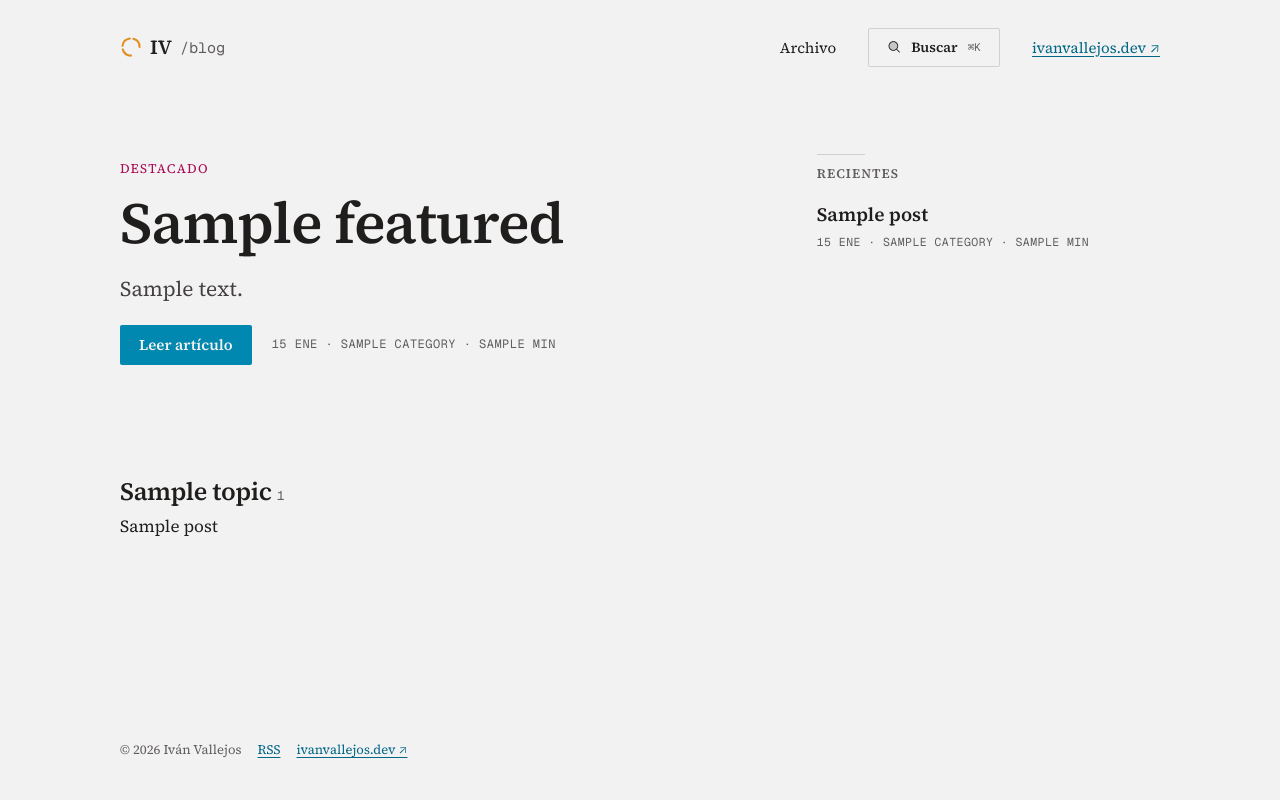
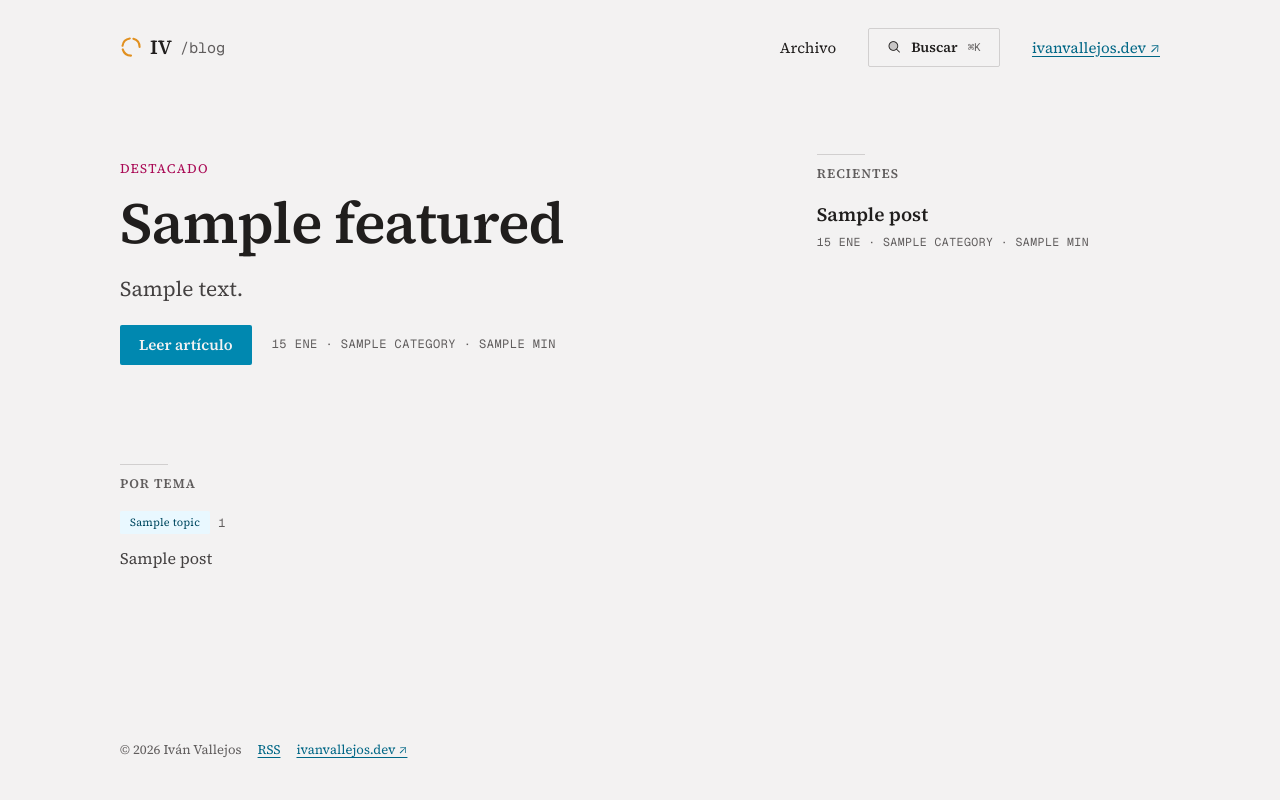
Before and after one commit to ivanvallejoss/blog, a FastAPI app: template app/templates/index.html in a window 1280 px wide. Run offline with FastAPI, Linux system fonts and the light colour scheme; the template is opened without the code that fills it: most values are stand-ins (such as "Sample title", 1, 10 or a date in 2020).

Commit message:
feat(home): label the topic blocks «Por tema» and show each topic with the article's tag
The section gets its own label and rule, like Recientes. Each topic opens
with the same tag as the article header (new topic_tag macro, used in both)
and its count in mono; its posts read as a compact list, lighter than a
Recientes row. «Por tema» / «By topic» added to the dictionary. Mobile
still hides the section, as before.

Co-Authored-By: Claude Opus 5.5 <noreply@anthropic.com>

```diff
--- a/app/i18n.py
+++ b/app/i18n.py
@@ -90,6 +90,7 @@ STRINGS: dict[str, dict[str, str]] = {
         "error_body": "Error inesperado. Intentá de nuevo en unos segundos; si sigue pasando, avisame.",
         "back_home": "Volver al inicio",
         "see_topic": "Ver los {n}",
+        "by_topic": "Por tema",  # rótulo de los bloques por tema de la portada (ventana 7)
         "empty_topic_title": "Todavía no hay posts sobre este tema",
         "empty_topic_body": "Probá con otro tema o mirá el archivo completo.",
         "load_failed": "No se pudo cargar el contenido.",
@@ -194,6 +195,7 @@ STRINGS: dict[str, dict[str, str]] = {
         "error_body": "Unexpected error. Try again in a few seconds; if it keeps happening, let me know.",
         "back_home": "Back to home",
         "see_topic": "See all {n}",
+        "by_topic": "By topic",
         "empty_topic_title": "No posts on this topic yet",
         "empty_topic_body": "Try another topic or browse the full archive.",
         "load_failed": "Couldn't load the content.",
--- a/app/templates/index.html
+++ b/app/templates/index.html
@@ -1,5 +1,5 @@
 {% extends "base.html" %}
-{% from "partials/posts.html" import post_url, post_meta, post_row, empty_state, lang_empty_state with context %}
+{% from "partials/posts.html" import post_url, post_meta, post_row, topic_tag, empty_state, lang_empty_state with context %}
 
 {% block content %}
 {% if featured %}
@@ -32,12 +32,18 @@
 
   {% if topics %}
   {# Bloques por tema (solo desktop). Todos los temas con posts, de más a menos
-     posts, en filas de tres. Cada bloque muestra hasta tres títulos; si hay
-     más, un link al tema con el total. #}
-  <section class="topics desktop-only" aria-label="{{ t.topics }}">
+     posts, en filas de tres. Cada bloque abre con la etiqueta del tema (la
+     misma de la cabecera del artículo) y su cantidad, y lista hasta tres
+     títulos en forma compacta; si hay más, un link al tema con el total. #}
+  <section class="topics desktop-only" aria-labelledby="topics-label">
+    <h2 class="section-label section-rule topics__label" id="topics-label">{{ t.by_topic }}</h2>
+    <div class="topics__grid">
       {% for topic in topics %}
       <div class="topic">
-      <h3 class="topic__title"><a href="{{ url_for('get_category', category_slug=topic.slug) }}">{{ topic | topic(lang) }}</a> <span class="topic__count">{{ topic.count }}</span></h3>
+        <h3 class="topic__head">
+          {{ topic_tag(topic) }}
+          <span class="topic__count"><span aria-hidden="true">{{ topic.count }}</span><span class="visually-hidden">{{ t | plural("posts", topic.count) }}</span></span>
+        </h3>
         <ul class="list-reset topic__list">
           {% for post in topic.posts[:3] %}
           <li><a class="topic__post" href="{{ post_url(post) }}">{{ post.title }}</a></li>
@@ -48,6 +54,7 @@
         {% endif %}
       </div>
       {% endfor %}
+    </div>
   </section>
   {% endif %}
 </div>
--- a/app/templates/partials/posts.html
+++ b/app/templates/partials/posts.html
@@ -5,6 +5,9 @@
 
   post_url(post)          URL del post.
   post_meta(post)         «14 NOV · concurrencia · 12 min» (el template pone .meta-mono).
+  topic_tag(topic, class) etiqueta de tema (.tag.tag-accent) con link a su archivo. La
+                          misma en la cabecera del artículo y en los bloques por tema
+                          de la portada. `class` opcional, antes de .hit.
   post_row(post, class)   fila de lista: link en bloque con título y metadatos (Recientes).
                           `class` opcional: post-row--compact (404) achica el título y el aire.
   empty_state(title, body) título 26px + texto 17px (tema vacío, portada sin posts).
@@ -20,6 +23,10 @@
 
 {% macro post_meta(post) -%}
 <time datetime="{{ post.published_at.date().isoformat() }}">{{ post.published_at | format_date_short(lang) }}</time> · {{ post.category | topic(lang) }} · {{ t.minutes.format(n=post.reading_minutes) }}
+{%- endmacro %}
+
+{% macro topic_tag(topic, class="") -%}
+<a class="tag tag-accent topic-tag {{ class }} hit" href="{{ url_for('get_category', category_slug=topic.slug) }}">{{ topic | topic(lang) }}</a>
 {%- endmacro %}
 
 {% macro post_row(post, class="") -%}
--- a/app/templates/post.html
+++ b/app/templates/post.html
@@ -1,6 +1,6 @@
 {% extends "base.html" %}
 {% from "partials/brand.html" import brand, back_button, ring %}
-{% from "partials/posts.html" import post_url with context %}
+{% from "partials/posts.html" import post_url, topic_tag with context %}
 
 {% block title %}{{ post.title }} — {{ t.site_title }}{% endblock %}
 
@@ -111,7 +111,7 @@
   <article class="article__main">
     <header class="article__head">
       <div class="article__meta">
-        <a class="tag tag-accent article__tag hit" href="{{ url_for('get_category', category_slug=post.category.slug) }}">{{ post.category | topic(lang) }}</a>
+        {{ topic_tag(post.category, class="article__tag") }}
         <span class="meta-mono"><time datetime="{{ post.published_at.date().isoformat() }}">{{ post.published_at | format_date(lang) }}</time> · {{ t.minutes.format(n=post.reading_minutes) }}</span>
       </div>
       <h1 class="article__title">{{ post.title }}</h1>
--- a/static/css/blog-tokens.css
+++ b/static/css/blog-tokens.css
@@ -82,7 +82,12 @@
   --recent-label-gap: 8px;            /* rótulo ↔ primera fila (10 en desktop) */
   --see-archive-nudge: -5px;          /* alinea el texto del .btn-ghost con la columna */
   --topics-gap: 56px;
-  --topic-gap: 10px;
+  /* bloques por tema (ventana 7): etiqueta + cantidad y lista compacta */
+  --topics-label-gap: 20px;           /* «Por tema» ↔ bloques */
+  --topic-count-gap: 8px;             /* etiqueta ↔ cantidad */
+  --topic-head-gap: 10px;             /* etiqueta ↔ primer título (más el aire del link) */
+  --topic-post-pad: 4px;              /* aire de cada título: 8px entre dos */
+  --topic-more-gap: 8px;              /* último título ↔ «Ver los N» */
 
   --archive-pad-top: clamp(12px, calc(12px + (100vw - 390px) * 36 / 890), 48px);
   --archive-side: 220px;
--- a/static/css/blog.css
+++ b/static/css/blog.css
@@ -379,6 +379,12 @@ a.post-row { color: var(--color-text); }
 .post-row:hover .post-row__title { color: var(--color-accent-700); }
 .post-row__meta { font-size: 11.5px; } /* en filas queda en 11.5 también en desktop (diseño) */
 
+/* Etiqueta de tema (macro topic_tag): el .tag.tag-accent de Broadsheet con link
+   al archivo del tema. La misma en la cabecera del artículo y en los bloques
+   por tema de la portada. */
+a.topic-tag { text-decoration: none; }
+a.topic-tag:hover { color: var(--color-accent-800); text-decoration: underline; }
+
 /* Estado vacío: título 26px, texto 17px. */
 .empty-state { padding-block-start: var(--empty-pad-top); }
 .empty-state__title { font-size: 26px; margin: 0 0 var(--empty-title-gap); }
@@ -444,31 +450,46 @@ a.post-row { color: var(--color-text); }
   .recent__label { margin: var(--recent-label-gap) 0 var(--space-2); }
   .post-row__title { line-height: 1.25; }
 
-  .topics {
+  /* Bloques por tema (ventana 7): rótulo «Por tema» como «Recientes»; cada
+     bloque abre con la etiqueta del tema y su cantidad en mono, y sus posts
+     son una lista compacta, con menos peso que una fila de Recientes. */
+  .topics__label { margin: 0 0 var(--topics-label-gap); }
+  .topics__grid {
     display: grid;
     grid-template-columns: repeat(3, minmax(0, 1fr));
     gap: var(--topics-gap);
   }
-  .topic { display: flex; flex-direction: column; gap: var(--topic-gap); }
-  .topic__title { margin: 0; }
-  .topic__title a { color: var(--color-text); text-decoration: none; }
-  .topic__title a:hover { color: var(--color-accent-700); }
+  .topic { display: flex; flex-direction: column; align-items: flex-start; }
+  .topic__head {
+    display: flex;
+    align-items: center;
+    gap: var(--topic-count-gap);
+    margin: 0 0 var(--topic-head-gap);
+    font: inherit; /* el h3 no le cambia nada a la etiqueta: igual que en el artículo */
+  }
   .topic__count {
     font-family: var(--font-mono);
-    font-size: 13px;
+    font-size: 12px;
     font-weight: 400;
     color: var(--color-neutral-700);
   }
-  .topic__list { display: flex; flex-direction: column; gap: var(--topic-gap); }
+  .topic__list { display: flex; flex-direction: column; align-self: stretch; }
+  /* El link ocupa todo el paso (el aire entre títulos incluido), como el
+     índice del lateral; con puntero táctil crece a 44px. */
   .topic__post {
-    font-size: 17px;
+    display: block;
+    padding-block: var(--topic-post-pad);
+    font-size: 16px;
     line-height: 1.35;
-    color: var(--color-text);
     text-decoration: none;
   }
-  a.topic__post { color: var(--color-text); }
+  a.topic__post { color: var(--color-neutral-800); }
   a.topic__post:hover { color: var(--color-accent-700); }
-  .topic__more { font-size: 15px; }
+  .topic__more { margin-block-start: var(--topic-more-gap); font-size: 15px; }
+}
+
+@media (min-width: 768px) and (pointer: coarse) {
+  .topic__post { padding-block: calc((var(--hit) - 1lh) / 2); }
 }
 
 /* Apilados en mobile, los recientes van a una separación de sección del
@@ -688,8 +709,6 @@ a.archive-row { color: var(--color-text); }
   gap: var(--article-meta-gap);
   margin: 0 0 var(--article-meta-mb);
 }
-a.article__tag { text-decoration: none; }
-a.article__tag:hover { color: var(--color-accent-800); text-decoration: underline; }
 
 .article__title {
   margin: 0 0 var(--article-title-mb);
```
Lines whose indentation alone changed are shown as unchanged.
